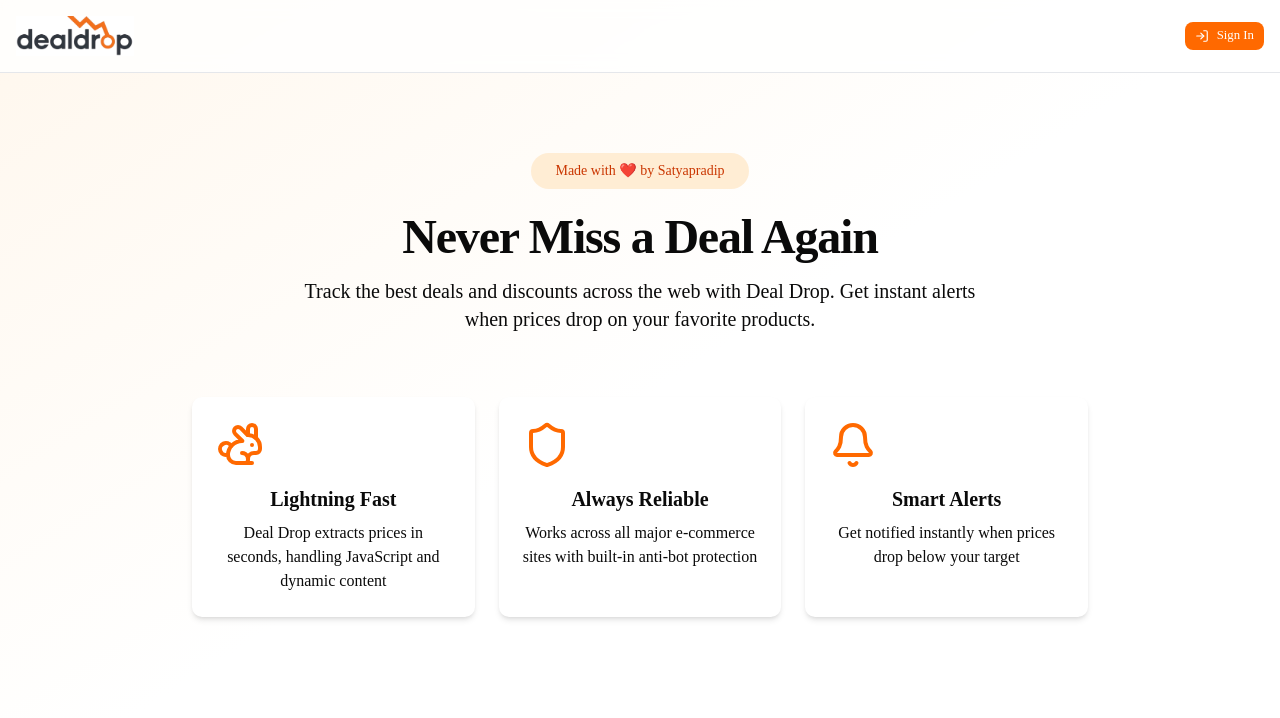
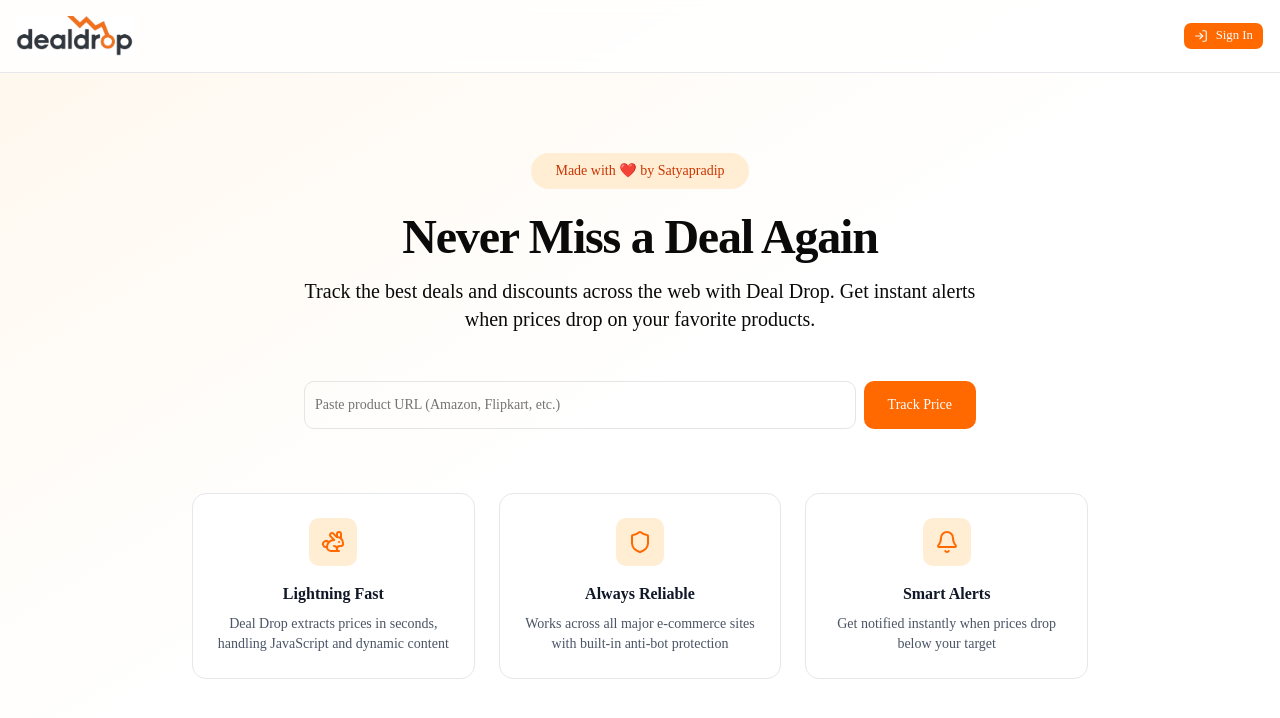
Before and after one commit to satyapradip/AI-Price-Tracker, a Next.js app: page / in a window 1280 px wide. Shown: the top 718 px of the page. Built offline with nearby package versions, Linux system fonts and the light colour scheme; no server answers.

Commit message:
feat(home): integrate auth-aware landing page and product URL form

```diff
--- a/app/page.js
+++ b/app/page.js
@@ -1,11 +1,17 @@
 import Image from 'next/image';
-import { Button } from "@/components/ui/button"
-import { LogIn } from 'lucide-react';
 import { Rabbit, Shield, Bell } from 'lucide-react';
+import AddProductForm from "@/components/ui/AddProductForm";
+import AuthButton from "@/components/ui/AuthButton";
+import { createClient } from "@/utils/supabase/server";
 
-export default function Home() {
+export const dynamic = "force-dynamic";
 
-  const user = null;
+export default async function Home() {
+  const supabase = await createClient();
+
+  const {
+    data: { user },
+  } = await supabase.auth.getUser();
 
   const products = [];
 
@@ -42,14 +48,7 @@
           />
         </div>
         {/*Auth buttons*/}
-        <Button
-          variant="outline"
-          size="sm"
-          className="bg-orange-500 hover:bg-orange-600 text-white border-none gap-2"
-          >
-            <LogIn className='w-4 h-4' />
-            Sign In
-        </Button>
+        <AuthButton user={user} />
       </div>
     </header>
     {/* Hero Section */}
@@ -66,20 +65,28 @@
         </p>
 
         {/* Add product form */}
+        <AddProductForm user={user} />
 
         {/* Features Section */}
         {products.length === 0 && (
           <div className='grid md:grid-cols-3 gap-6 max-w-4xl mx-auto mt-16'>
             {FEATURES.map(({ icon: Icon, title, description }) => (
-              <div key={title} className='bg-white p-6 rounded-lg shadow-md'>
-                <Icon className='w-12 h-12 text-orange-500 mb-4' />
-                <h3 className='text-xl font-bold text-grey-900 mb-2'>{title}</h3>
-                <p className='text-grey-600'>{description}</p>
+              <div
+                key={title}
+                className='bg-white p-6 rounded-xl border border-gray-200'
+              >
+                <div className='w-12 h-12 bg-orange-100 rounded-lg flex items-center justify-center mb-4 mx-auto'>
+                  <Icon className='w-6 h-6 text-orange-500' />
+                </div>
+                <h3 className='font-semibold text-gray-900 mb-2'>{title}</h3>
+                <p className='text-sm text-gray-600'>{description}</p>
               </div>
             ))}
           </div>
         )}
       </div>
     </section>
+    {/* Products Grid */}
+
   </main>
 }
--- /dev/null
+++ b/components/ui/AddProductForm.jsx
@@ -0,0 +1,47 @@
+"use client";
+
+import React from "react";
+import { Input } from "@/components/ui/input";
+import { Button } from "@/components/ui/button";
+import { Loader2 } from "lucide-react";
+
+const AddProductForm = ({user}) => {
+  const [url, setUrl] = React.useState("");
+  const [loading, setLoading] = React.useState(false);
+
+  const handleSubmit = async (e) => {
+    e.preventDefault();
+    if (!url) return;
+  }
+  return (
+    <form onSubmit={handleSubmit} className="w-full max-w-2xl mx-auto">
+      <div className="flex flex-col sm:flex-row gap-2">
+        <Input
+          type="url"
+          value={url}
+          onChange={(e) => setUrl(e.target.value)}
+          placeholder="Paste product URL (Amazon, Flipkart, etc.)"
+          className="h-12 text-base"
+          required
+          disabled={loading}
+        />
+        <Button
+          type="submit"
+          className="h-12 px-6 bg-orange-500 hover:bg-orange-600 text-white border-none"
+          disabled={loading}
+        >
+          {loading ? (
+          <>
+            <Loader2 className="animate-spin w-5 h-5 mr-2" />
+            Adding...
+          </>
+          ) : (
+            "Track Price"
+            )}
+        </Button>
+      </div>
+    </form>
+  );
+}
+
+export default AddProductForm;
```
